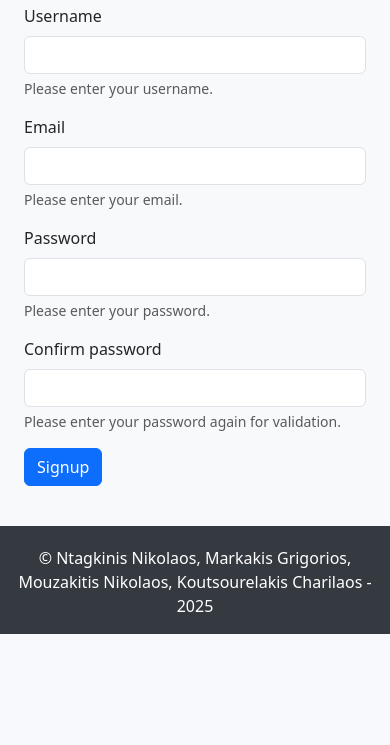
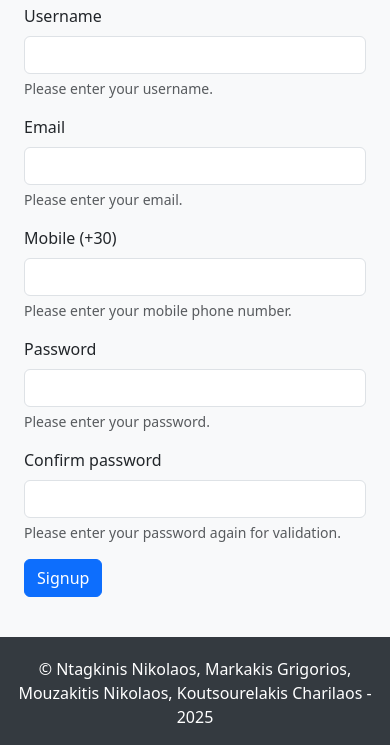
Before and after one commit to nikosdag7/smart-plant-care_testing, a Flask app: page /signup/ in a window 390 px wide. Shown: the part 448-1193 px from the top of the page. Before the commit the page ends 1082 px from the top, so only its background shows below. Run offline with Flask 3, Linux system fonts and the light colour scheme; some libraries are stand-ins or nearby versions.

Commit message:
Add mobile number at user

```diff
--- a/SmartPlantCare/user/forms/signupForm.py
+++ b/SmartPlantCare/user/forms/signupForm.py
@@ -2,6 +2,7 @@ from flask_wtf import FlaskForm
 from flask_babel import _
 from wtforms import StringField, SubmitField, ValidationError
 from wtforms.validators import DataRequired, Length, Email, EqualTo
+import phonenumbers
 from ..models import User
 
 ### Validation function outside the form class ###
@@ -9,6 +10,17 @@ def validate_email(form, email):
     user = User.query.filter_by(email=email.data).first()
     if user:
         raise ValidationError(_('This email already exists!'))
+
+### Validation mobile ###
+def validate_mobile(form, mobile):
+    if len(mobile.data) != 10:
+        raise ValidationError(_('Invalid phone number.'))
+    try:
+        input_number = phonenumbers.parse("+30"+mobile.data)
+        if not (phonenumbers.is_valid_number(input_number)):
+            raise ValidationError('Invalid phone number.')
+    except:
+        raise ValidationError('Invalid phone number.')
 
 
 class signupForm(FlaskForm):
@@ -19,6 +31,11 @@ class signupForm(FlaskForm):
     email = StringField(label=_('Email'),
                            validators=[DataRequired(message=_('This field cannot be empty.')),
                                        Email(message=_('Please enter a valid email address')), validate_email])
+
+    mobile = StringField(label=_('Mobile (+30)'),
+                           validators=[DataRequired(message=_('This field cannot be empty.')),
+                                       Length(min=10, max=10, message=_('This field must be 10 characters')),
+                                       validate_mobile])
 
     password = StringField(label=_('Password'),
                            validators=[DataRequired(message=_('This field cannot be empty.')),
--- a/SmartPlantCare/user/models.py
+++ b/SmartPlantCare/user/models.py
@@ -25,6 +25,7 @@ class User(db.Model, UserMixin):
     id = db.Column(db.Integer, primary_key=True, autoincrement=True)
     username = db.Column(db.String(15), unique=True, nullable=False)
     email = db.Column(db.String(150), unique=True, nullable=False)
+    mobile = db.Column(db.String(10), unique=True, nullable=False)
     profile_image = db.Column(db.String(30), nullable=False, default='default_profile_image.png')
     password = db.Column(db.String(128), nullable=False)
     crops = db.relationship('Crop', backref='owner', lazy=True)
--- a/SmartPlantCare/user/routes.py
+++ b/SmartPlantCare/user/routes.py
@@ -46,12 +46,13 @@ def signup():
 
         username = form.username.data
         email = form.email.data
+        mobile = form.mobile.data
         password = form.password.data
         password2 = form.password2.data
 
         encrypted_password = bcrypt.generate_password_hash(password).decode('UTF-8')
 
-        user = User(username=username, email=email, password=encrypted_password)
+        user = User(username=username, email=email, mobile=mobile, password=encrypted_password)
         db.session.add(user)
         db.session.commit()
 
@@ -65,12 +66,13 @@ def signup():
 @login_required
 def account():
 
-    form = accountUpdateForm(username=current_user.username, email=current_user.email)
+    form = accountUpdateForm(username=current_user.username, email=current_user.email, mobile=current_user.mobile)
 
     if request.method == 'POST' and form.validate_on_submit():
 
         current_user.username = form.username.data
         current_user.email = form.email.data
+        current_user.mobile = form.mobile.data
 
         if form.profile_image.data:
 
--- a/SmartPlantCare/user/templates/signup.html
+++ b/SmartPlantCare/user/templates/signup.html
@@ -39,6 +39,18 @@
 				  {% endif %}
 			  </div>
 			  <div class="mb-3">
+			    {{ form.mobile.label(class="form-label") }}
+			    {{ form.mobile(class="form-control") }}
+			    <div id="mobileHelp" class="form-text">{{_('Please enter your mobile phone number.')}}</div>
+					{% if form.mobile.errors %}
+				    <ul class=errors>
+				    {% for error in form.mobile.errors %}
+				      <li class="alert text-danger">{{ error }}</li>
+				    {% endfor %}
+				    </ul>
+				  {% endif %}
+			  </div>
+			  <div class="mb-3">
 			    {{ form.password.label(class="form-label") }}
 			    {{ form.password(class="form-control", type="password") }}
 			    <div id="passwordHelp" class="form-text">{{_('Please enter your password.')}}</div>
```
Also changed, not shown: SmartPlantCare/user/forms/accountUpdateForm.py (+17 -0 lines), SmartPlantCare/user/templates/account_update.html (+14 -1 lines), Initial_Data/heroku_data_inserts.sql, flask_crops_database.db.
